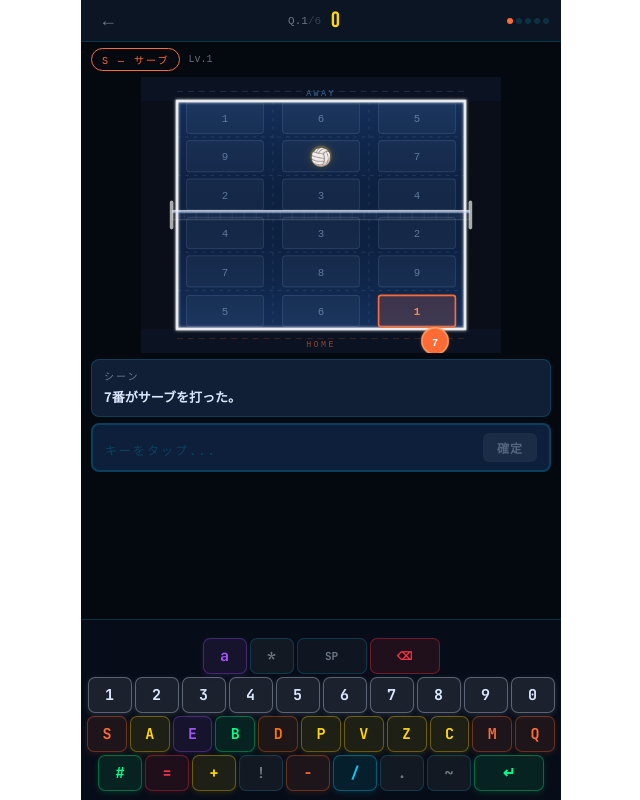
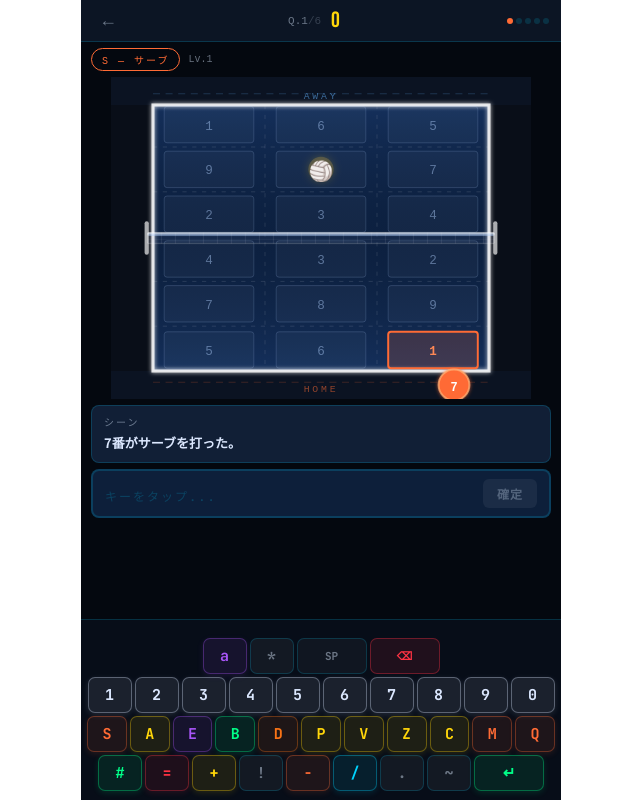
Before and after one commit to courtendvb/volleycoder, a React (Vite) app: page / in a window 1280 px wide. Both pictures are taken after a click on the button "🏐 試合開始". Shown: the whole page, without its empty margins (319-959 px from the left). Built offline with nearby package versions, Linux system fonts and the light colour scheme.

Commit message:
Court 70%, move result badge below court, remove zone hints from Lv1

```diff
--- a/src/App.jsx
+++ b/src/App.jsx
@@ -118,7 +118,7 @@ const QUESTIONS_RAW = [
   {skill:"A",level:1,
    players:{A:5},
    scene:{
-     desc:"{A}番がレフト前衛（ゾーン4）からスパイクを打って得点！",
+     desc:"{A}番がスパイクを打って得点！",
      ball:[{fx:70,fy:128,tx:110,ty:66,spike:true}],
      actors:[{n:"A",side:"home",x:70,y:126,jump:true}],
      hlHome:[4],hlAway:[],result:"ace",
@@ -140,7 +140,7 @@ const QUESTIONS_RAW = [
   {skill:"E",level:1,
    players:{A:10},
    scene:{
-     desc:"セッター{A}番がセンター（ゾーン8）からトスを上げた。",
+     desc:"セッター{A}番がトスを上げた。",
      ball:[{fx:150,fy:162,tx:150,ty:130},{fx:150,fy:130,tx:70,ty:130}],
      actors:[{n:"A",side:"home",x:150,y:162}],
      hlHome:[8],hlAway:[],
@@ -151,7 +151,7 @@ const QUESTIONS_RAW = [
   {skill:"D",level:1,
    players:{A:8},
    scene:{
-     desc:"相手スパイクを自チーム{A}番（センター）がディグした。",
+     desc:"相手スパイクを自チーム{A}番がディグした。",
      ball:[{fx:230,fy:98,tx:150,ty:162},{fx:150,fy:162,tx:150,ty:145}],
      actors:[{n:"A",side:"home",x:150,y:160},{n:4,side:"away",x:230,y:98,jump:true}],
      hlHome:[8],hlAway:[],
@@ -505,7 +505,8 @@ function CourtAnim({ scene, animKey, showSub = false }) {
   );
 
   return (
-    <div style={{position:"relative",width:"100%",paddingBottom:"60%",borderRadius:12,overflow:"hidden",userSelect:"none"}}>
+    <div style={{userSelect:"none"}}>
+      <div style={{position:"relative",width:"100%",paddingBottom:"70%",borderRadius:12,overflow:"hidden"}}>
         <svg
           style={{position:"absolute",inset:0,width:"100%",height:"100%"}}
           viewBox="0 0 300 230"
@@ -630,19 +631,23 @@ function CourtAnim({ scene, animKey, showSub = false }) {
           </g>
         )}
         </svg>
-
+      </div>
       {/* 結果バッジ */}
       {phase >= 2 && scene.result && (
         <div style={{
-          position:"absolute",top:8,right:8,
-          padding:"3px 10px",borderRadius:20,
+          textAlign:"right",marginTop:4,
+          animation:"fadeIn 0.3s ease",
+        }}>
+          <span style={{
+            display:"inline-block",
+            padding:"2px 10px",borderRadius:20,
             fontSize:10,fontFamily:"monospace",letterSpacing:1,
             background: scene.result==="ace" ? "rgba(0,255,136,0.2)" : scene.result==="miss" ? "rgba(255,51,68,0.2)" : "rgba(255,214,10,0.2)",
             border:`1px solid ${scene.result==="ace" ? C.green : scene.result==="miss" ? C.red : C.yellow}`,
             color: scene.result==="ace" ? C.green : scene.result==="miss" ? C.red : C.yellow,
-          animation:"fadeIn 0.3s ease",pointerEvents:"none",
           }}>
             {scene.result==="ace" ? "POINT! 🎉" : scene.result==="miss" ? "MISS! ❌" : "GOOD! ⭐"}
+          </span>
         </div>
       )}
     </div>
```
Lines whose indentation alone changed are shown as unchanged.
